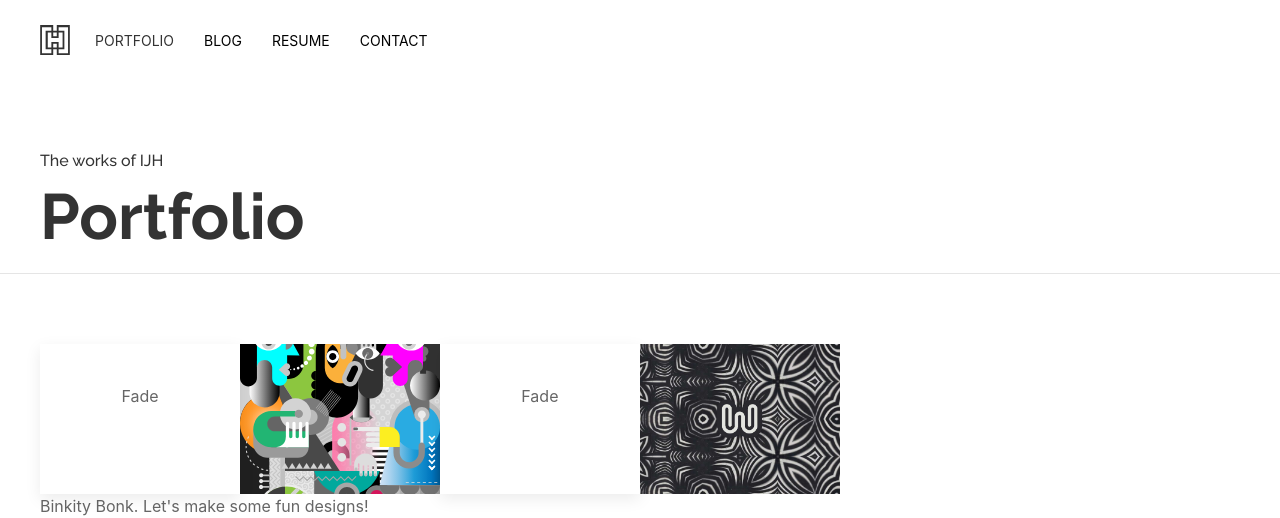
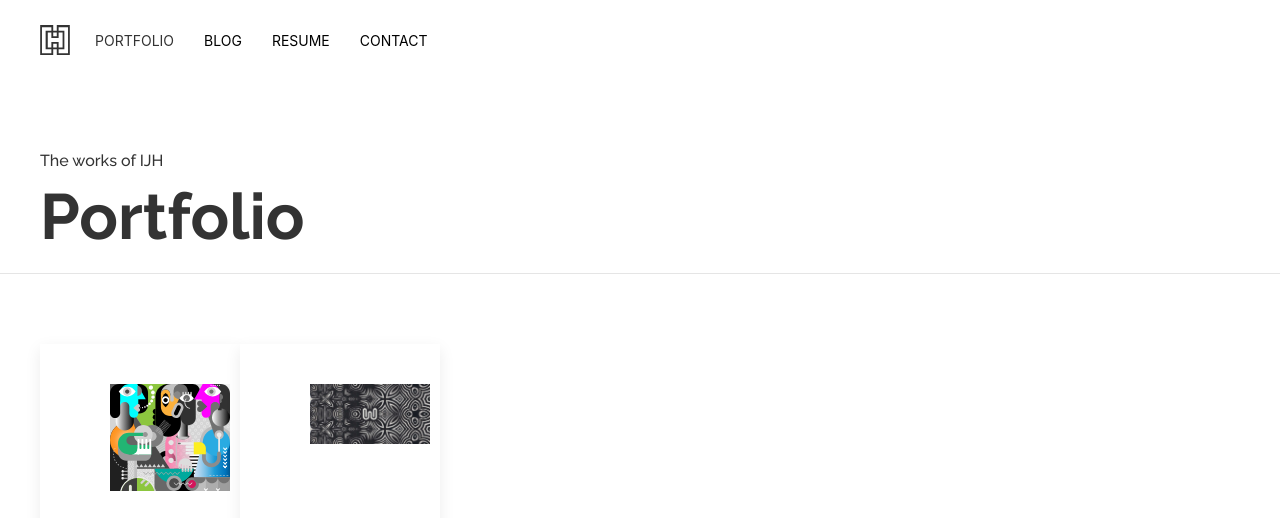
Before and after one commit to kre8t/kre8t.github.io, a Jekyll site: the page built from _pages/portfolio.html, in a window 1280 px wide. Shown: the top 518 px of the page. Built offline with Jekyll 4.4.1, drawn with Linux system fonts in a browser that asks for light colours; grey boxes are pictures that could not be loaded.

Commit message:
Update portfolio.html

```diff
--- a/_pages/portfolio.html
+++ b/_pages/portfolio.html
@@ -5,20 +5,17 @@ subheading: The works of IJH
 permalink: /portfolio
 ---
 
-<div class="uk-child-width-1-2@s uk-child-width-1-4@m uk-child-width-1-6@l uk-grid-match uk-grid-collapse" uk-grid>
+<div class="uk-child-width-1-2@s uk-child-width-1-4@m uk-child-width-1-6@l uk-grid-collapse" uk-grid uk-height-match="target: > div > .uk-card > .uk-card-media-top">
   {% for portfolio_item in site.portfolio_items %}
 
 	    <div class="uk-animation-toggle" tabindex="0">
         <div class="uk-card uk-card-default uk-card-body uk-animation-fade">
-            <p class="uk-text-center">Fade</p>
+            <div class="uk-card-media-top">
+               <a href="{{site.baseurl}}/portfolio/{{portfolio_item.slug}}/" class="uk-overlay uk-height-small"> <img src="{{portfolio_item.image}}" alt=""></a>
+	</div>
         </div>
     </div>
 
-   <div class="uk-background-cover" style="background-image:url({{portfolio_item.image}});">
-
-	    <a href="{{site.baseurl}}/portfolio/{{portfolio_item.slug}}/" class="uk-overlay uk-height-small"></a>
-
-</div>
 
 {% endfor %}
 
```
